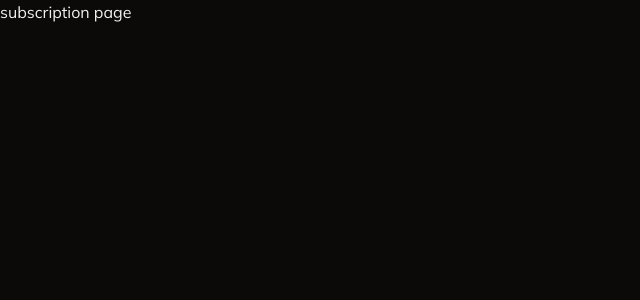
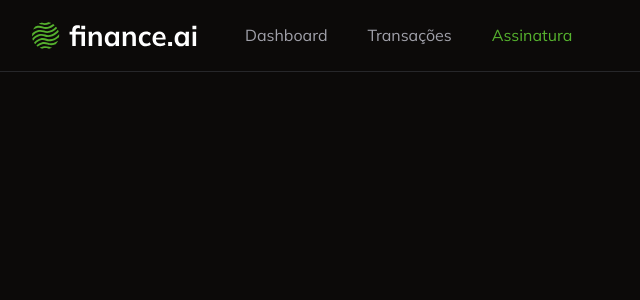
Before and after one commit to NicolasFreitas1/finance-ai, a Next.js app: page /subscriptions in a window 1280 px wide. Shown: the top 300 px of the page, without its empty margins (0-640 px from the left). Built offline with nearby package versions, Linux system fonts and the light colour scheme.

Commit message:
feat: add navbar component

```diff
--- /dev/null
+++ b/app/_components/navbar.tsx
@@ -0,0 +1,51 @@
+"use client";
+
+import { UserButton } from "@clerk/nextjs";
+import Image from "next/image";
+import Link from "next/link";
+import { usePathname } from "next/navigation";
+
+export default function Navbar() {
+  const pathname = usePathname();
+
+  return (
+    <nav className="flex justify-between border-b border-solid px-8 py-4">
+      {/* ESQUERDA */}
+      <div className="flex items-center gap-10">
+        <Image src="/logo.svg" width={173} height={39} alt="Finance AI" />
+        <Link
+          href="/"
+          className={
+            pathname === "/"
+              ? "text-bold text-primary"
+              : "text-muted-foreground"
+          }
+        >
+          Dashboard
+        </Link>
+        <Link
+          href="/transactions"
+          className={
+            pathname === "/transactions"
+              ? "text-bold text-primary"
+              : "text-muted-foreground"
+          }
+        >
+          Transações
+        </Link>
+        <Link
+          href="/subscriptions"
+          className={
+            pathname === "/subscriptions"
+              ? "text-bold text-primary"
+              : "text-muted-foreground"
+          }
+        >
+          Assinatura
+        </Link>
+      </div>
+      {/* DIREITA */}
+      <UserButton showName />
+    </nav>
+  );
+}
--- a/app/page.tsx
+++ b/app/page.tsx
@@ -1,6 +1,7 @@
 import { UserButton } from "@clerk/nextjs";
 import { auth } from "@clerk/nextjs/server";
 import { redirect } from "next/navigation";
+import Navbar from "./_components/navbar";
 
 export default async function HomePage() {
   const { userId } = await auth();
@@ -10,8 +11,11 @@
   }
 
   return (
-    <div className="flex h-full items-center justify-center">
-      <UserButton showName />
-    </div>
+    <>
+      <Navbar />
+      <div className="flex h-full items-center justify-center">
+        <UserButton showName />
+      </div>
+    </>
   );
 }
--- a/app/subscriptions/page.tsx
+++ b/app/subscriptions/page.tsx
@@ -1,3 +1,5 @@
+import Navbar from "../_components/navbar";
+
 export default function SubscriptionPage() {
-  return <h1>subscription page</h1>;
+  return <Navbar />;
 }
--- a/app/transactions/page.tsx
+++ b/app/transactions/page.tsx
@@ -1,4 +1,5 @@
 import AddTransactionButton from "../_components/add-transaction-button";
+import Navbar from "../_components/navbar";
 import { DataTable } from "../_components/ui/data-table";
 import { db } from "../_lib/prisma";
 import { transactionColumns } from "./_columns";
@@ -7,6 +8,8 @@
   const transactions = await db.transaction.findMany();
 
   return (
+    <>
+      <Navbar />
       <div className="space-y-6 p-6">
         {/* TITULO E BOTAO */}
         <div className="flex w-full items-center justify-between">
@@ -16,5 +19,6 @@
 
         <DataTable columns={transactionColumns} data={transactions} />
       </div>
+    </>
   );
 }
```
Lines whose indentation alone changed are shown as unchanged.
